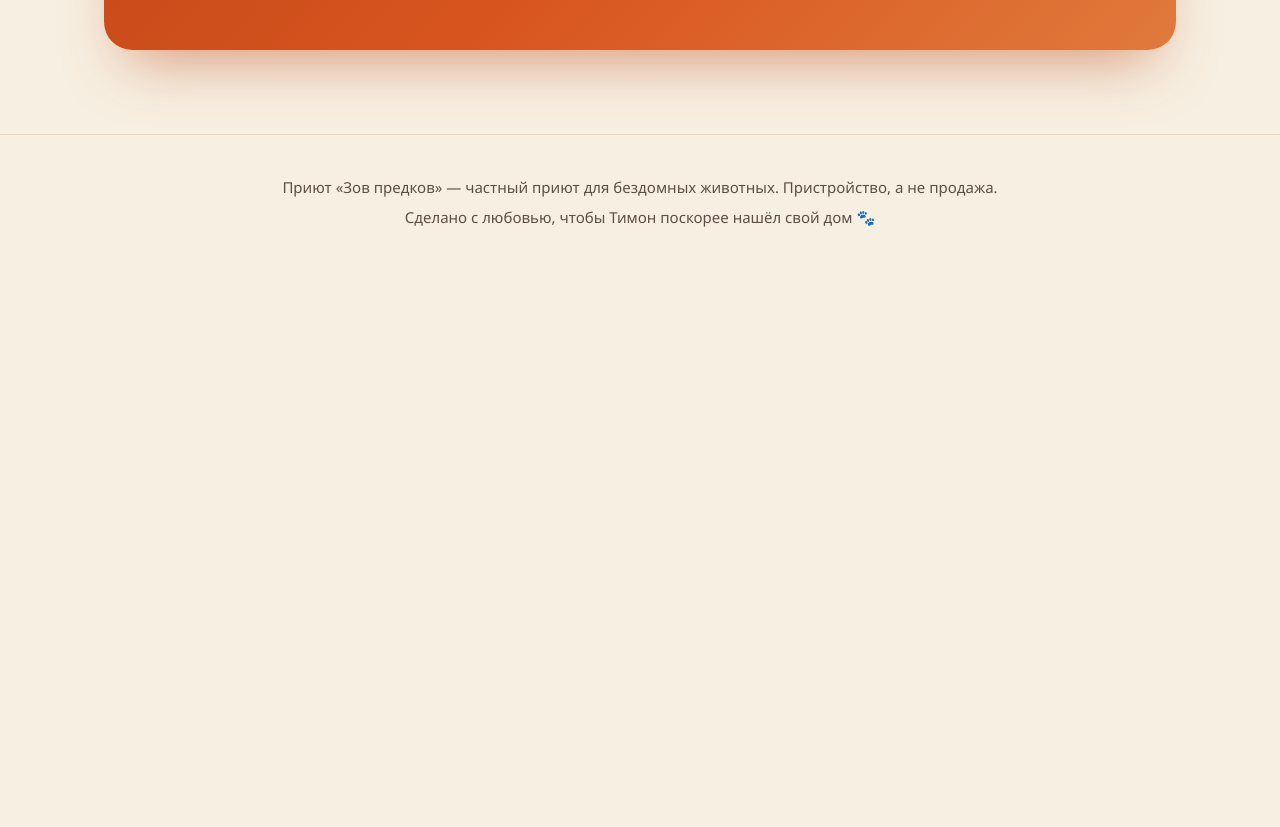
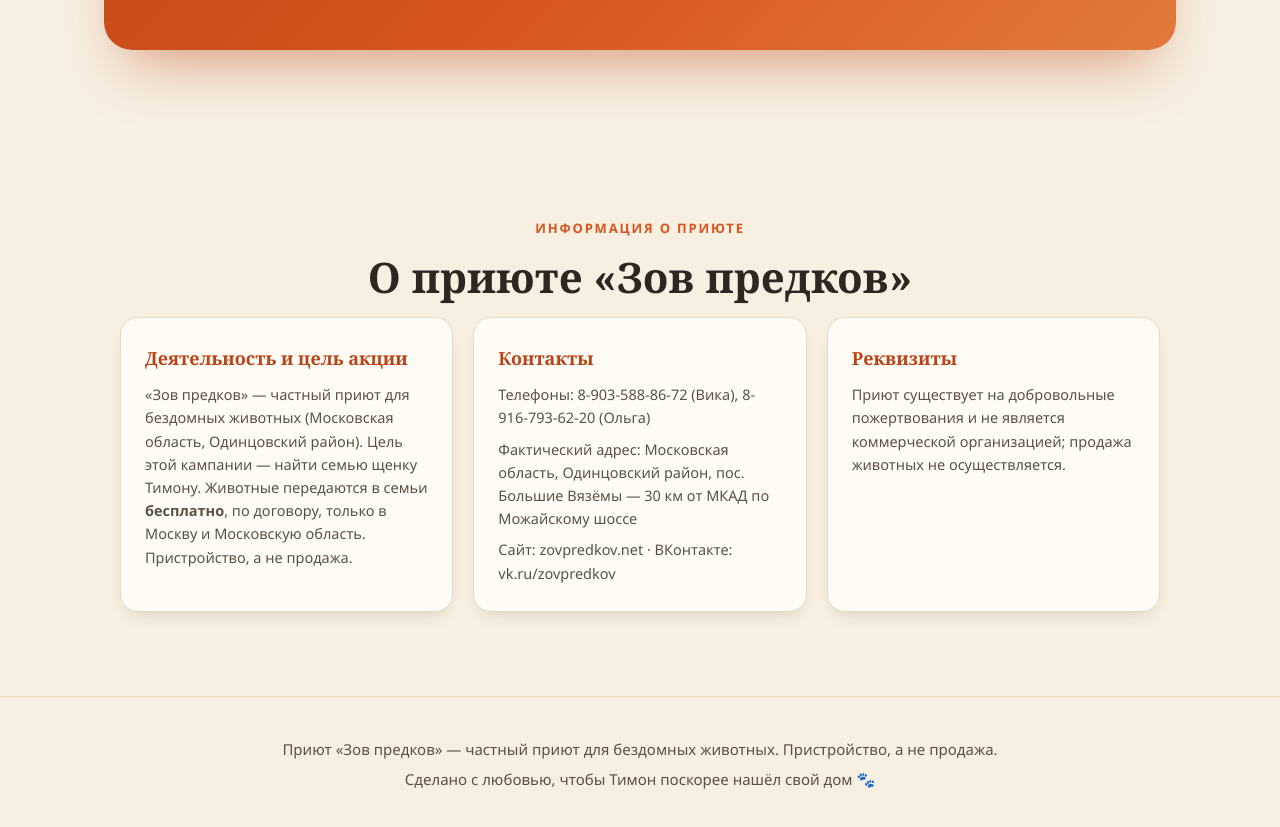
Before and after one commit to Dedserv/Timon, a plain HTML site: page index.html in a window 1280 px wide. Shown: the part 6100-6927 px from the top of the page. Before the commit the page ends 6439 px from the top, so only its background shows below. Drawn offline with Linux system fonts and the light colour scheme.

Commit message:
Добавление инфомрации о приюте

```diff
--- a/css/style.css
+++ b/css/style.css
@@ -657,6 +657,41 @@
 .final-links a:hover { color: #fff; }
 .final-links span { opacity: .5; margin: 0 8px; }
 
+/* ---------- «О приюте» (информация для модерации) ---------- */
+
+.about-grid {
+  display: grid;
+  grid-template-columns: repeat(3, 1fr);
+  gap: 20px;
+  max-width: 1040px;
+  margin: 10px auto 0;
+}
+.about-card {
+  background: var(--card);
+  border: 1px solid var(--line);
+  border-radius: var(--radius);
+  padding: 26px 24px;
+  box-shadow: var(--shadow-sm);
+}
+.about-card h3 {
+  font-family: var(--font-display);
+  font-size: 18px;
+  margin-bottom: 10px;
+  color: var(--terra-dark);
+}
+.about-card p { color: var(--ink-soft); font-size: 14.5px; }
+.about-list {
+  list-style: none;
+  display: grid;
+  gap: 8px;
+  color: var(--ink-soft);
+  font-size: 14.5px;
+}
+
+@media (max-width: 900px) {
+  .about-grid { grid-template-columns: 1fr; max-width: 560px; }
+}
+
 /* ---------- Футер ---------- */
 
 .footer {
--- a/index.html
+++ b/index.html
@@ -526,6 +526,43 @@
       </section>
     </main>
 
+    <section class="section about" id="about" aria-labelledby="about-title">
+      <div class="container">
+        <p class="kicker center">Информация о приюте</p>
+        <h2 id="about-title">О приюте «Зов предков»</h2>
+        <div class="about-grid">
+          <div class="about-card">
+            <h3>Деятельность и цель акции</h3>
+            <p>
+              «Зов предков» — частный приют для бездомных животных
+              (Московская область, Одинцовский район). Цель этой кампании —
+              найти семью щенку Тимону. Животные передаются в семьи
+              <strong>бесплатно</strong>, по договору, только в Москву и
+              Московскую область. Пристройство, а не продажа.
+            </p>
+          </div>
+          <div class="about-card">
+            <h3>Контакты</h3>
+            <ul class="about-list">
+              <li>Телефоны: 8-903-588-86-72 (Вика), 8-916-793-62-20 (Ольга)</li>
+              <li>Фактический адрес: Московская область, Одинцовский район, пос. Большие Вязёмы — 30 км от МКАД по Можайскому шоссе</li>
+              <li>Сайт: zovpredkov.net · ВКонтакте: vk.ru/zovpredkov</li>
+              <!-- Если у приюта есть e-mail для связи — впишите сюда, например: <li>E-mail: priyut@example.ru</li> -->
+            </ul>
+          </div>
+          <div class="about-card">
+            <h3>Реквизиты</h3>
+            <p>
+              Приют существует на добровольные пожертвования и не является
+              коммерческой организацией; продажа животных не осуществляется.
+            </p>
+            <!-- Если у приюта есть ИНН/ОГРН или расчётный счёт — впишите их здесь, например:
+                 ИНН: 5000000000 · ОГРН: 0000000000000 · Банк: … · Р/с: … · К/с: … -->
+          </div>
+        </div>
+      </div>
+    </section>
+
     <footer class="footer">
       <div class="container">
         <p>
```
